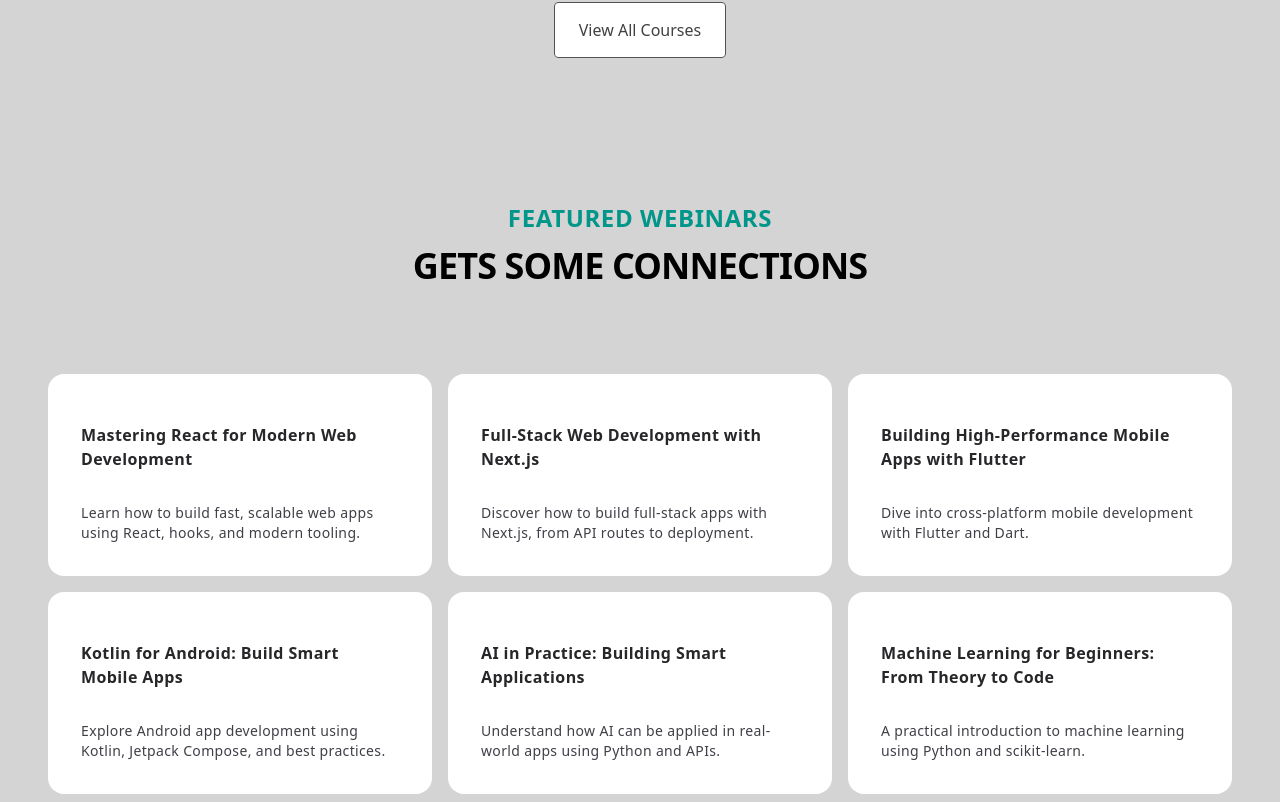
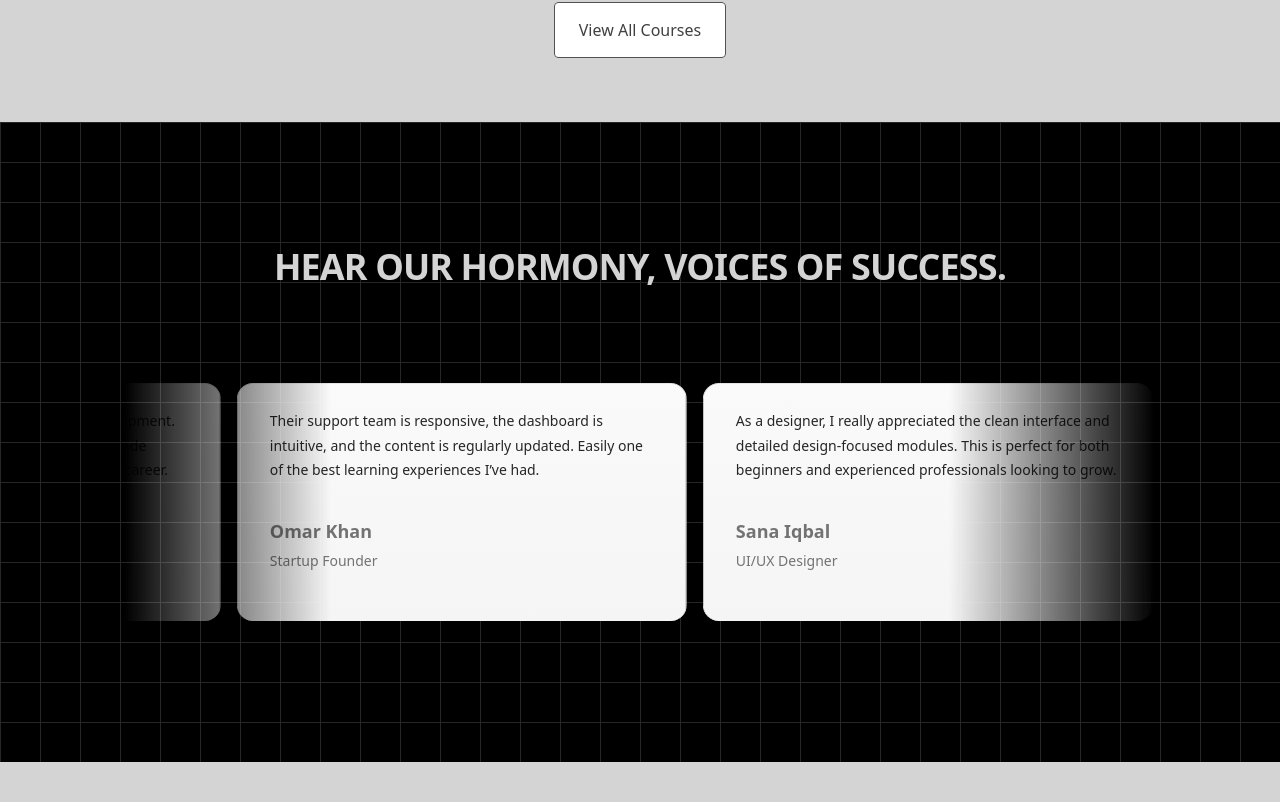
Before and after one commit to rai-mudasar/Tech-Design, a Next.js app: page / in a window 1280 px wide. Shown: the part 1418-2220 px from the top of the page. Built offline with nearby package versions, Linux system fonts and the light colour scheme.

Commit message:
Added ReviewsCards with a grid like background ui element from Acernity.

```diff
--- a/src/app/globals.css
+++ b/src/app/globals.css
@@ -4,6 +4,16 @@
 
 @theme inline {
   --animate-spotlight: spotlight 2s ease 0.75s 1 forwards;
+}
+
+@theme inline {
+  --animate-scroll: scroll var(--animation-duration, 40s) var(--animation-direction, forwards) linear infinite;
+
+  @keyframes scroll {
+    to {
+      transform: translate(calc(-50% - 0.5rem));
+    }
+  }
 }
 
 @keyframes spotlight {
--- a/src/app/page.js
+++ b/src/app/page.js
@@ -1,8 +1,8 @@
 import ThemeToggle from "@/components/ThemeToggle" // Adjust the import path as necessary
 import HeroSection from "@/components/HeroSection"  // Adjust the import path as necessary
 import FeatureCards from "@/components/FeatureCards" // Adjust the import path as necessary
+import ReviewCards from "@/components/ReviewCards" // Adjust the import path as necessary
 import HoverCards from "@/components/HoverCards";
-
 
 export default function Home() {
   return (
@@ -10,6 +10,7 @@
       <ThemeToggle />
       <HeroSection />
       <FeatureCards />
+      <ReviewCards />
       <HoverCards />
     </main>
   );
--- a/src/components/Navbar.jsx
+++ b/src/components/Navbar.jsx
@@ -10,7 +10,7 @@
   return (
     <div
       className={cn(
-        "fixed top-10 inset-x-0 max-w-82 sm:max-w-xl md:max-w-2xl mx-auto z-50 text-sm sm:font-semibold sm:text-xl md:text-xl",
+        "fixed top-10 inset-x-0 max-w-82 sm:max-w-xl md:max-w-2xl mx-auto z-99 text-sm sm:font-semibold sm:text-xl md:text-xl",
         className
       )}
     >
--- /dev/null
+++ b/src/components/ReviewCards.jsx
@@ -0,0 +1,89 @@
+import { InfiniteMovingCards } from "./ui/infinite-moving-cards";
+import { cn } from "@/utils/utils";
+
+export default function ReviewCards() {
+  const comments = [
+    {
+      quote:
+        "This platform helped me master front-end development. The structured content and hands-on projects made learning both fun and incredibly effective for my career.",
+      name: "Ayesha Malik",
+      title: "Frontend Developer",
+    },
+    {
+      quote:
+        "Their support team is responsive, the dashboard is intuitive, and the content is regularly updated. Easily one of the best learning experiences I’ve had.",
+      name: "Omar Khan",
+      title: "Startup Founder",
+    },
+    {
+      quote:
+        "As a designer, I really appreciated the clean interface and detailed design-focused modules. This is perfect for both beginners and experienced professionals looking to grow.",
+      name: "Sana Iqbal",
+      title: "UI/UX Designer",
+    },
+    {
+      quote:
+        "Working full-time and studying isn't easy, but this platform gave me the flexibility and depth I needed to grow as a data professional confidently.",
+      name: "Ali Raza",
+      title: "Data Analyst",
+    },
+    {
+      quote:
+        "The content is practical, engaging, and aligned with industry trends. I’ve applied what I learned here directly to projects in my job and freelance work.",
+      name: "Fatima Noor",
+      title: "Software Engineer",
+    },
+    {
+      quote:
+        "I wasn’t sure at first, but after completing two courses, I feel more confident than ever. The real-world applications made a huge difference in understanding.",
+      name: "Bilal Shah",
+      title: "AI Researcher",
+    },
+    {
+      quote:
+        "What sets this apart is how it simplifies complex topics. The tutorials are well-paced and thoughtfully explained, making it ideal for self-paced and serious learning.",
+      name: "Mehwish Tariq",
+      title: "Full Stack Developer",
+    },
+    {
+      quote:
+        "From frontend to backend, every lesson adds value. The blend of theory and hands-on tasks keeps it engaging and useful for real development scenarios.",
+      name: "Danish Javed",
+      title: "Tech Lead",
+    },
+    {
+      quote:
+        "I love how easy it is to revisit material and stay updated. The course community is also active, which makes problem-solving and growth much easier.",
+      name: "Hira Naveed",
+      title: "App Developer",
+    },
+    {
+      quote:
+        "I’ve tried many platforms, but this one truly delivers. Clear structure, expert instructors, and projects that match real-world expectations. Highly recommended for tech learners.",
+      name: "Usman Farooq",
+      title: "Mentor & DevOps Engineer",
+    },
+  ];
+
+  return (
+    <div className="relative h-[40rem] w-full bg-black flex justify-center items-center flex-col bg-grid-white/[0.2]">
+      <div
+        className={cn(
+          "absolute inset-0",
+          "[background-size:40px_40px]",
+        //   "[background-image:linear-gradient(to_right,#e4e4e7_1px,transparent_1px),linear-gradient(to_bottom,#e4e4e7_1px,transparent_1px)]",
+          "[background-image:linear-gradient(to_right,#262626_1px,transparent_1px),linear-gradient(to_bottom,#262626_1px,transparent_1px)]"
+        )}
+      />
+      <div className="text-center z-50">
+        <h2 className="text-neutral-300 text-2xl sm:text-4xl font-extrabold tracking-tight uppercase">
+          Hear Our Hormony, Voices of Success.
+        </h2>
+      </div>
+
+      <div className="mt-20 px-5 sm:px-10">
+        <InfiniteMovingCards items={comments} speed="slow" />
+      </div>
+    </div>
+  );
+}
--- /dev/null
+++ b/src/components/ui/infinite-moving-cards.jsx
@@ -0,0 +1,100 @@
+"use client";
+
+import { cn } from "@/utils/utils";
+import React, { useEffect, useState } from "react";
+
+export const InfiniteMovingCards = ({
+  items,
+  direction = "left",
+  speed = "fast",
+  pauseOnHover = true,
+  className
+}) => {
+  const containerRef = React.useRef(null);
+  const scrollerRef = React.useRef(null);
+
+  useEffect(() => {
+    addAnimation();
+  }, []);
+  const [start, setStart] = useState(false);
+  function addAnimation() {
+    if (containerRef.current && scrollerRef.current) {
+      const scrollerContent = Array.from(scrollerRef.current.children);
+
+      scrollerContent.forEach((item) => {
+        const duplicatedItem = item.cloneNode(true);
+        if (scrollerRef.current) {
+          scrollerRef.current.appendChild(duplicatedItem);
+        }
+      });
+
+      getDirection();
+      getSpeed();
+      setStart(true);
+    }
+  }
+  const getDirection = () => {
+    if (containerRef.current) {
+      if (direction === "left") {
+        containerRef.current.style.setProperty("--animation-direction", "forwards");
+      } else {
+        containerRef.current.style.setProperty("--animation-direction", "reverse");
+      }
+    }
+  };
+  const getSpeed = () => {
+    if (containerRef.current) {
+      if (speed === "fast") {
+        containerRef.current.style.setProperty("--animation-duration", "20s");
+      } else if (speed === "normal") {
+        containerRef.current.style.setProperty("--animation-duration", "40s");
+      } else {
+        containerRef.current.style.setProperty("--animation-duration", "80s");
+      }
+    }
+  };
+  return (
+    <div
+      ref={containerRef}
+      className={cn(
+        "scroller relative z-20 max-w-[22rem] sm:max-w-[540px] md:max-w-[770px] lg:max-w-[1030px] overflow-hidden [mask-image:linear-gradient(to_right,transparent,white_20%,white_80%,transparent)]",
+        className
+      )}>
+      <ul
+        ref={scrollerRef}
+        className={cn(
+          "flex w-max min-w-full shrink-0 flex-nowrap gap-4 py-4",
+          start && "animate-scroll",
+          pauseOnHover && "hover:[animation-play-state:paused]"
+        )}>
+        {items.map((item, idx) => (
+          <li
+            className="relative w-[270px] max-w-full shrink-0 rounded-2xl border border-b-0 border-zinc-200 bg-[linear-gradient(180deg,#fafafa,#f5f5f5)] px-8 py-6 md:w-[450px] dark:border-zinc-700 dark:bg-[linear-gradient(180deg,#27272a,#18181b)]"
+            key={item.name}>
+            <blockquote>
+              <div
+                aria-hidden="true"
+                className="user-select-none pointer-events-none absolute -top-0.5 -left-0.5 -z-1 h-[calc(100%_+_4px)] w-[calc(100%_+_4px)]"></div>
+              <span
+                className="relative z-20 text-sm leading-[1.6] font-normal text-neutral-800 dark:text-gray-100">
+                {item.quote}
+              </span>
+              <div className="relative z-20 mt-6 flex flex-row items-center">
+                <span className="flex flex-col gap-1 mt-3">
+                  <span
+                    className="text-md font-normal sm:text-lg sm:font-semibold leading-[1.6] text-neutral-500 dark:text-gray-400">
+                    {item.name}
+                  </span>
+                  <span
+                    className="text-sm leading-[1.6] font-normal text-neutral-500 dark:text-gray-400">
+                    {item.title}
+                  </span>
+                </span>
+              </div>
+            </blockquote>
+          </li>
+        ))}
+      </ul>
+    </div>
+  );
+};
```
